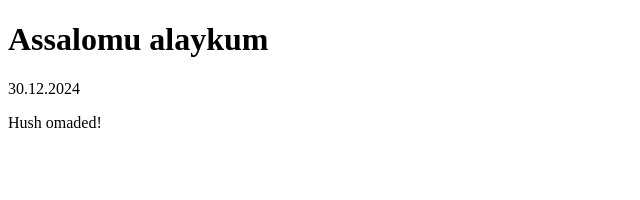
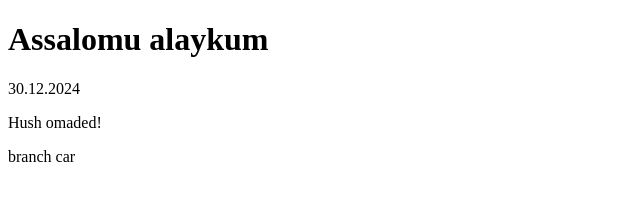
Before and after one commit to ShahbozQurbonov/delete, a plain HTML site: page index.html in a window 1280 px wide. Shown: the full height of the page, 0-640 px from the left. Drawn offline with Linux system fonts and the light colour scheme.

Commit message:
6 versiya

```diff
--- a/index.html
+++ b/index.html
@@ -9,5 +9,6 @@
     <h1>Assalomu alaykum</h1>
     <p>30.12.2024</p>
     <p>Hush omaded!</p>
+    <p>branch car</p>
 </body>
 </html>
```
